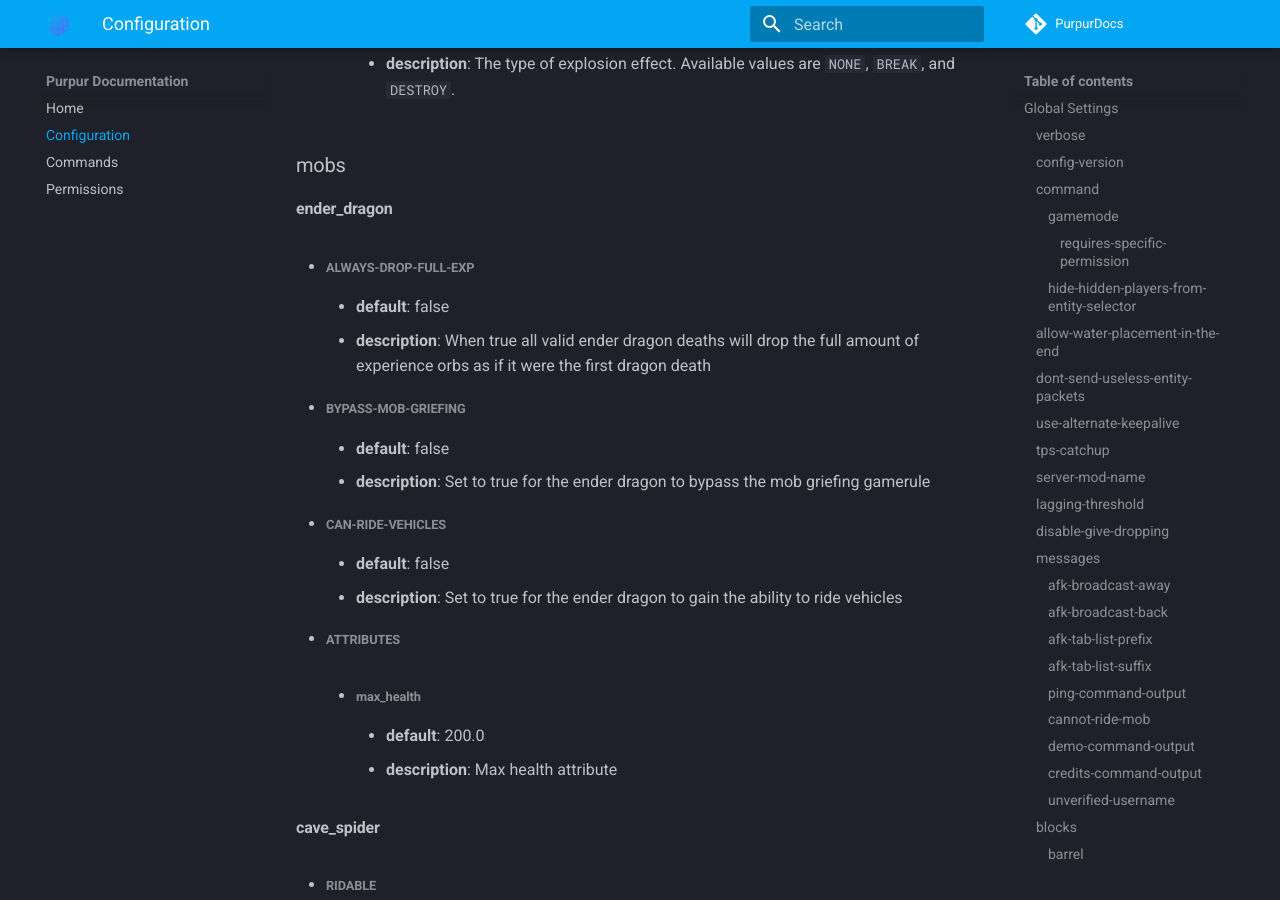
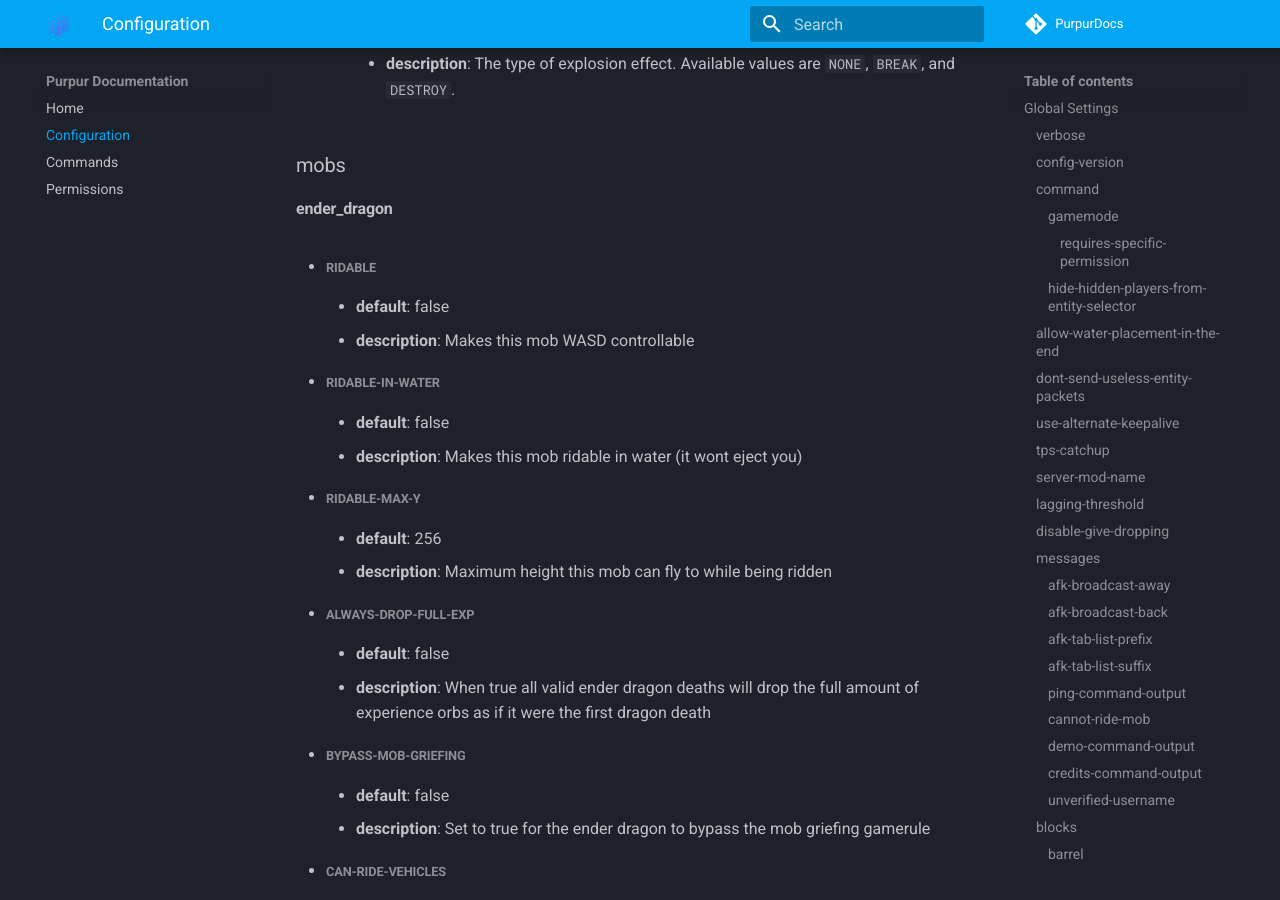
Before and after one commit to PurpurMC/PurpurDocs, an MkDocs documentation site: the page built from mkdocs/Configuration.md, in a window 1280 px wide and 900 px high, scrolled down 18400 px. Built offline with MkDocs 1.6.1 and Material for MkDocs 9.7.7, drawn with Linux system fonts in a browser that asks for light colours; comment, search, counter and statistics services are not loaded.

Commit message:
add missing options for ender_dragon
the ender dragon is ridable \o/

```diff
--- a/mkdocs/Configuration.md
+++ b/mkdocs/Configuration.md
@@ -469,6 +469,15 @@ World settings are on a per-world basis. The child-node `default` is used for al
 ### mobs
 
 #### ender_dragon
+* ##### ridable
+    - **default**: false
+    - **description**: Makes this mob WASD controllable
+* ##### ridable-in-water
+    - **default**: false
+    - **description**: Makes this mob ridable in water (it wont eject you)
+* ##### ridable-max-y
+    - **default**: 256
+    - **description**: Maximum height this mob can fly to while being ridden
 * ##### always-drop-full-exp
     - **default**: false
     - **description**: When true all valid ender dragon deaths will drop the full amount of experience orbs as if it were the first dragon death
```
